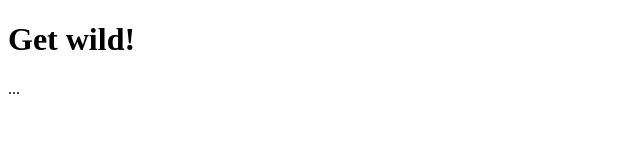
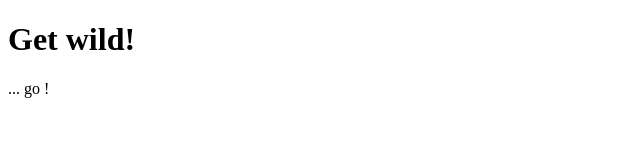
Before and after one commit to wildnano/testing, a plain HTML site: page index.html in a window 1280 px wide. Shown: the full height of the page, 0-640 px from the left. Drawn offline with Linux system fonts and the light colour scheme.

Commit message:
third commit

```diff
--- a/index.html
+++ b/index.html
@@ -8,6 +8,6 @@
     </head>
     <body>
         <h1>Get wild!</h1>
-        <p>...</p>
+        <p>... go !</p>
     </body>
 </html>
```
